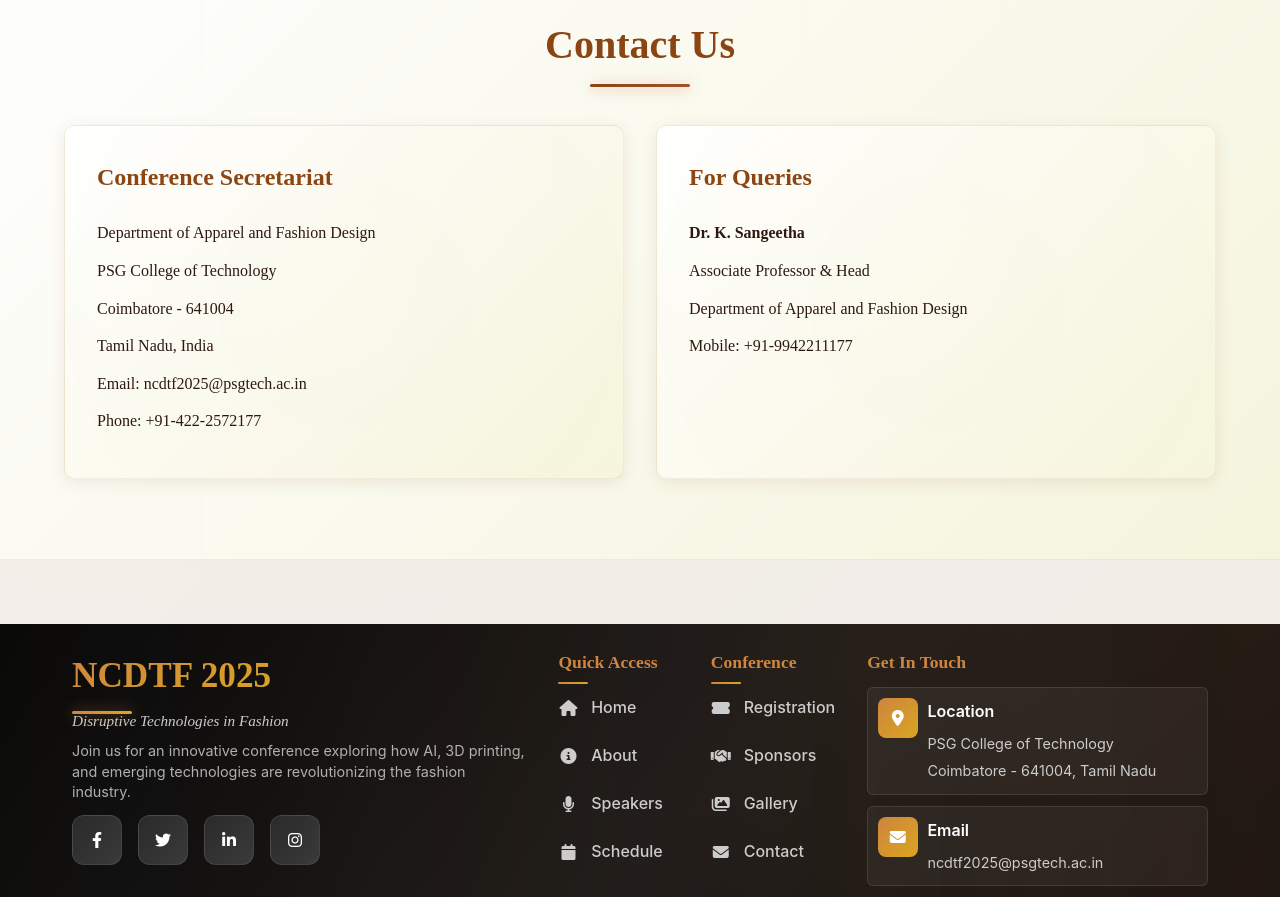
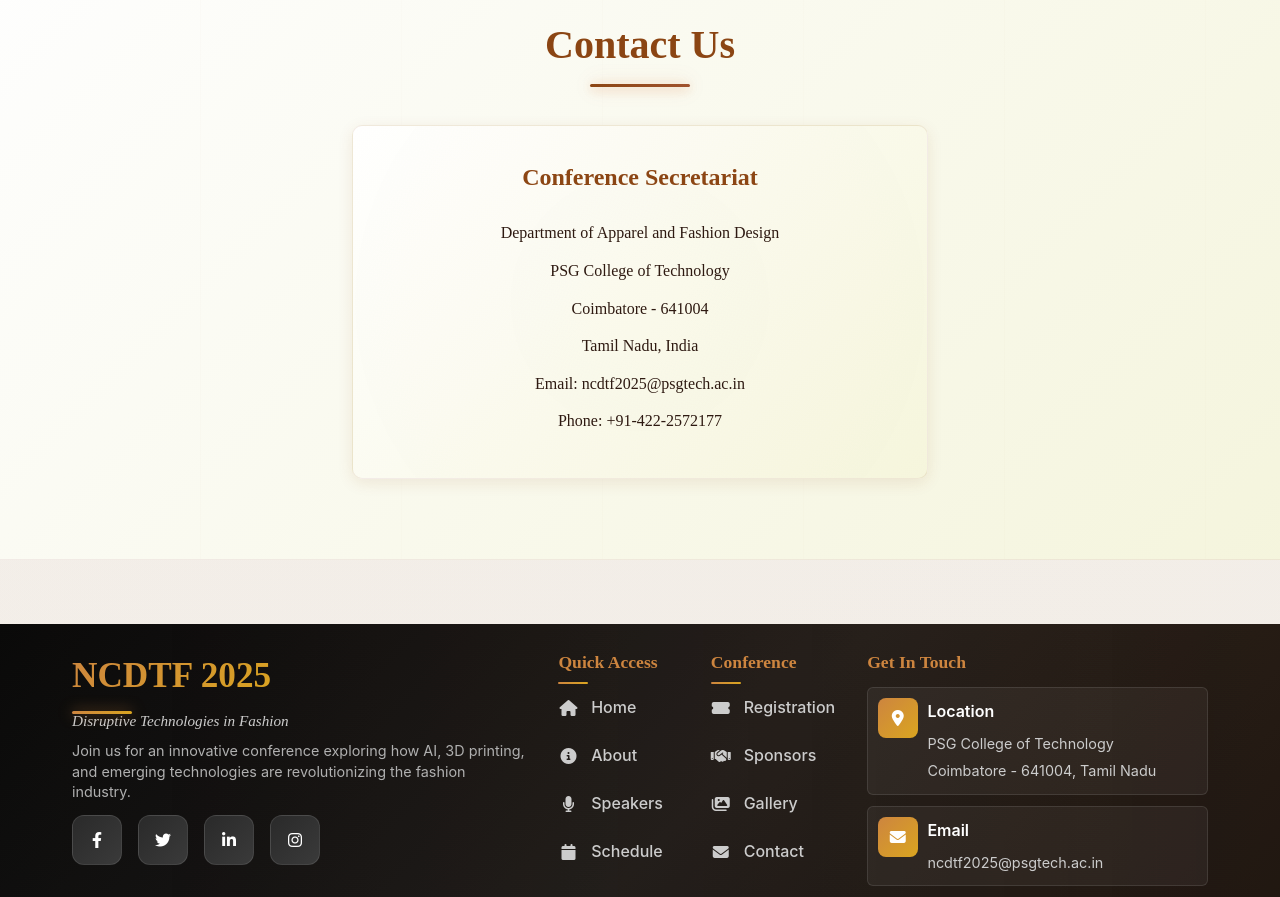
Before and after one commit to Shananthika13/Conference_web, a React (Vite) app: page / in a window 1280 px wide. Shown: the part 7940-8837 px from the top of the page. Built offline with nearby package versions, Linux system fonts and the light colour scheme.

Commit message:
contact_update

```diff
--- a/src/FashionTechConference.css
+++ b/src/FashionTechConference.css
@@ -1268,10 +1268,9 @@
 
 /* Contact Grid */
 .contact-grid {
-  display: grid;
-  grid-template-columns: repeat(auto-fit, minmax(300px, 1fr));
-  gap: 2rem;
-  margin-top: 2rem;
+  display: flex;
+  justify-content: center;
+  width:95;
 }
 
 .contact-card {
@@ -1281,6 +1280,8 @@
   box-shadow: 0 4px 15px rgba(139, 69, 19, 0.1);
   transition: transform 0.3s ease;
   border: 1px solid rgba(139, 69, 19, 0.1);
+  width:50%;
+  justify-content: center;
 }
 
 .contact-card h3 {
@@ -1288,12 +1289,14 @@
   font-size: 1.5rem;
   margin-bottom: 1.5rem;
   font-family: 'Playfair Display', serif;
+  text-align: center;
 }
 
 .contact-card p {
   color: var(--text-dark);
   margin-bottom: 0.75rem;
   font-family: 'Crimson Text', serif;
+  text-align: center;
 }
 
 .contact-person {
--- a/src/FashionTechConference.jsx
+++ b/src/FashionTechConference.jsx
@@ -417,15 +417,7 @@
               <p>Email: ncdtf2025@psgtech.ac.in</p>
               <p>Phone: +91-422-2572177</p>
             </div>
-            <div className="contact-card">
-              <h3>For Queries</h3>
-              <div className="contact-person">
-                <p><strong>Dr. K. Sangeetha</strong></p>
-                <p>Associate Professor & Head</p>
-                <p>Department of Apparel and Fashion Design</p>
-                <p>Mobile: +91-9942211177</p>
-              </div>
-            </div>
+
           </div>
         </div>
       </section>
```
